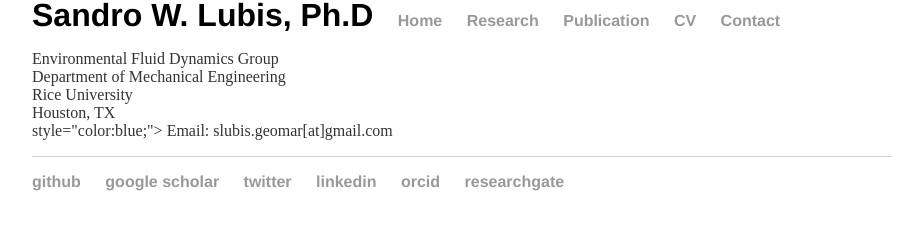
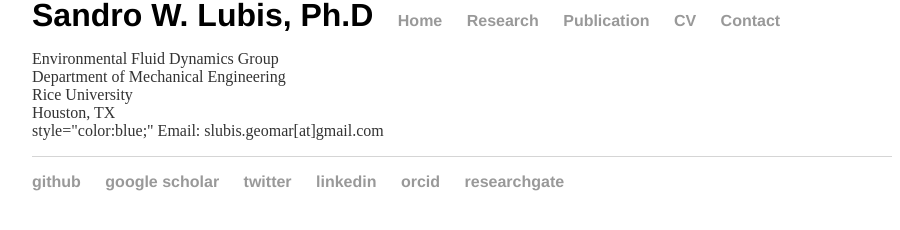
Before and after one commit to sandrolubis/sandrolubis.github.io, a Jekyll site: the page built from contact/index.html, in a window 1280 px wide. Shown: the part 227-457 px from the top of the page, without its empty margins (276-1176 px from the left). Built offline with Jekyll 4.4.1, drawn with Linux system fonts in a browser that asks for light colours.

Commit message:
Update index.html

```diff
--- a/contact/index.html
+++ b/contact/index.html
@@ -4,5 +4,5 @@
 ---
 
 <div class="research">
-	<p>Environmental Fluid Dynamics Group<br>Department of Mechanical Engineering<br>Rice University<br>Houston, TX<br> style="color:blue;"> Email: slubis.geomar[at]gmail.com <br></p>
+	<p>Environmental Fluid Dynamics Group<br>Department of Mechanical Engineering<br>Rice University<br>Houston, TX<br> style="color:blue;" Email: slubis.geomar[at]gmail.com <br></p>
 </div>
```
